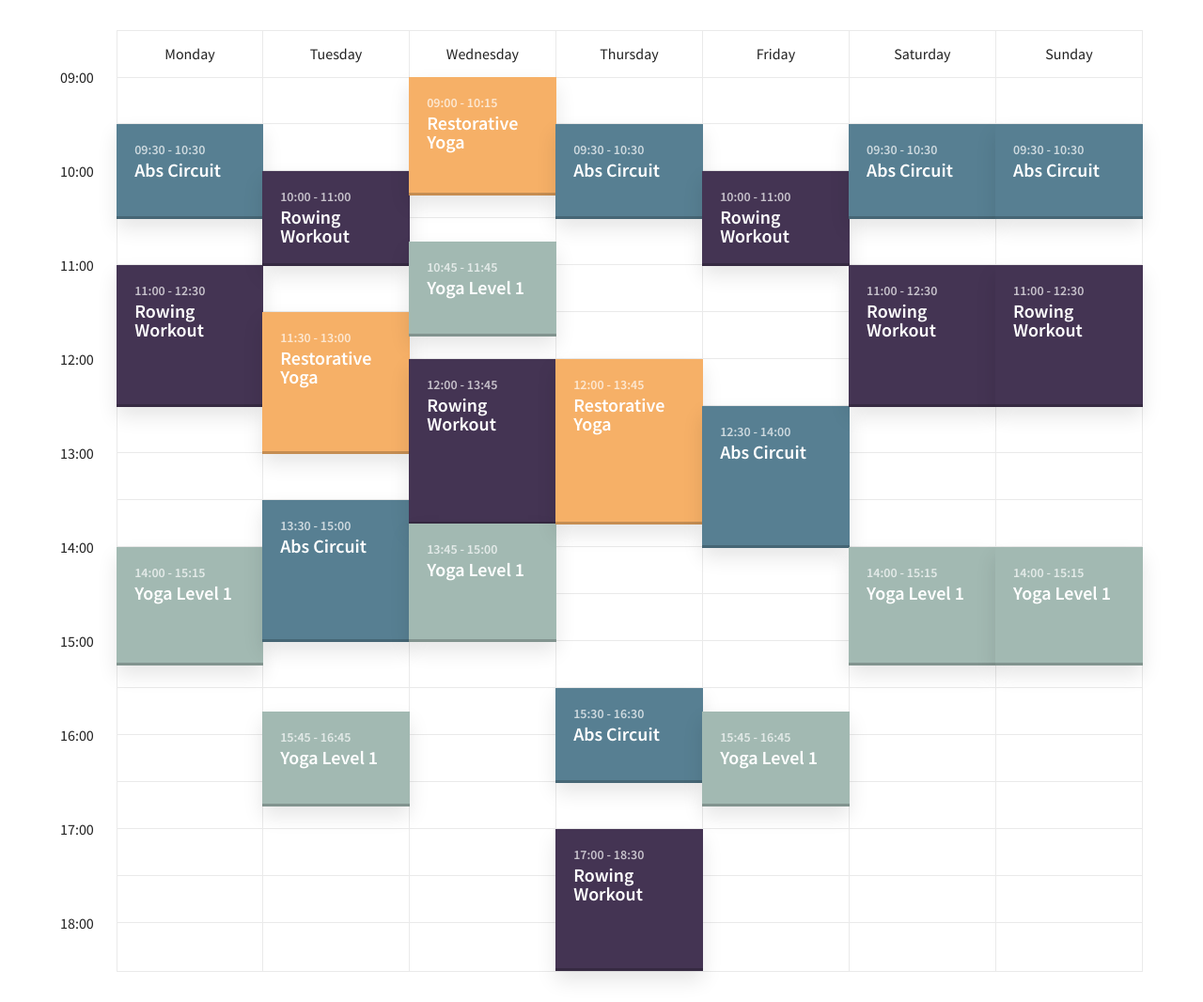
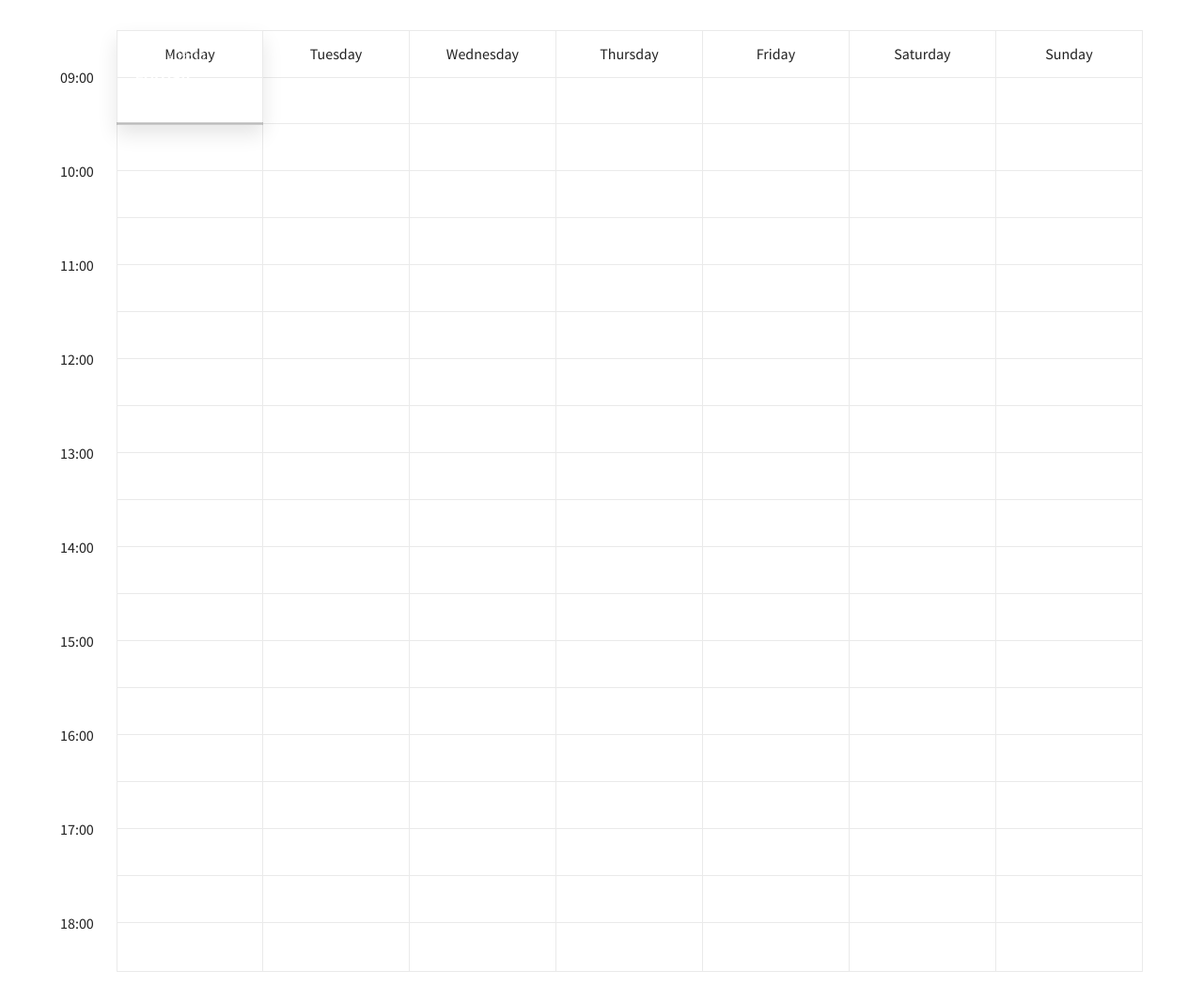
Before and after one commit to joachimaae/NHHS-kalender, a Flask app: page / in a window 1280 px wide. Shown: the whole page at 94% size. Run offline with Flask 2, Linux system fonts and the light colour scheme; some libraries are stand-ins or nearby versions.

Commit message:
Add files via upload
Kan nå legge inn variabler i html

```diff
--- a/app/templates/index.html
+++ b/app/templates/index.html
@@ -42,21 +42,9 @@
 				<div class="top-info"><span>Monday</span></div>
 
 				<ul>
-					<li class="single-event" data-start="09:30" data-end="10:30" data-content="event-abs-circuit" data-event="event-1">
+					<li class="single-event" data-start= "{{ startTid.startTid1 }}" data-end="{{ sluttTid.sluttTid1 }}" data-content="{{ tittel.tittel1 }}" data-event="{{ id.id1 }}">
 						<a href="#0">
-							<em class="event-name">Abs Circuit</em>
-						</a>
-					</li>
-
-					<li class="single-event" data-start="11:00" data-end="12:30" data-content="event-rowing-workout" data-event="event-2">
-						<a href="#0">
-							<em class="event-name">Rowing Workout</em>
-						</a>
-					</li>
-
-					<li class="single-event" data-start="14:00" data-end="15:15"  data-content="event-yoga-1" data-event="event-3">
-						<a href="#0">
-							<em class="event-name">Yoga Level 1</em>
+							<em class="event-name"> {{ tittel.tittel1 }} </em>
 						</a>
 					</li>
 				</ul>
@@ -66,29 +54,6 @@
 				<div class="top-info"><span>Tuesday</span></div>
 
 				<ul>
-					<li class="single-event" data-start="10:00" data-end="11:00"  data-content="event-rowing-workout" data-event="event-2">
-						<a href="#0">
-							<em class="event-name">Rowing Workout</em>
-						</a>
-					</li>
-
-					<li class="single-event" data-start="11:30" data-end="13:00"  data-content="event-restorative-yoga" data-event="event-4">
-						<a href="#0">
-							<em class="event-name">Restorative Yoga</em>
-						</a>
-					</li>
-
-					<li class="single-event" data-start="13:30" data-end="15:00" data-content="event-abs-circuit" data-event="event-1">
-						<a href="#0">
-							<em class="event-name">Abs Circuit</em>
-						</a>
-					</li>
-
-					<li class="single-event" data-start="15:45" data-end="16:45"  data-content="event-yoga-1" data-event="event-3">
-						<a href="#0">
-							<em class="event-name">Yoga Level 1</em>
-						</a>
-					</li>
 				</ul>
 			</li>
 
@@ -96,59 +61,12 @@
 				<div class="top-info"><span>Wednesday</span></div>
 
 				<ul>
-					<li class="single-event" data-start="09:00" data-end="10:15" data-content="event-restorative-yoga" data-event="event-4">
-						<a href="#0">
-							<em class="event-name">Restorative Yoga</em>
-						</a>
-					</li>
-
-					<li class="single-event" data-start="10:45" data-end="11:45" data-content="event-yoga-1" data-event="event-3">
-						<a href="#0">
-							<em class="event-name">Yoga Level 1</em>
-						</a>
-					</li>
-
-					<li class="single-event" data-start="12:00" data-end="13:45"  data-content="event-rowing-workout" data-event="event-2">
-						<a href="#0">
-							<em class="event-name">Rowing Workout</em>
-						</a>
-					</li>
-
-					<li class="single-event" data-start="13:45" data-end="15:00" data-content="event-yoga-1" data-event="event-3">
-						<a href="#0">
-							<em class="event-name">Yoga Level 1</em>
-						</a>
-					</li>
 				</ul>
 			</li>
 
 			<li class="events-group">
 				<div class="top-info"><span>Thursday</span></div>
-
 				<ul>
-					<li class="single-event" data-start="09:30" data-end="10:30" data-content="event-abs-circuit" data-event="event-1">
-						<a href="#0">
-							<em class="event-name">Abs Circuit</em>
-						</a>
-					</li>
-
-					<li class="single-event" data-start="12:00" data-end="13:45" data-content="event-restorative-yoga" data-event="event-4">
-						<a href="#0">
-							<em class="event-name">Restorative Yoga</em>
-						</a>
-					</li>
-
-					<li class="single-event" data-start="15:30" data-end="16:30" data-content="event-abs-circuit" data-event="event-1">
-						<a href="#0">
-							<em class="event-name">Abs Circuit</em>
-						</a>
-					</li>
-
-					<li class="single-event" data-start="17:00" data-end="18:30"  data-content="event-rowing-workout" data-event="event-2">
-						<a href="#0">
-							<em class="event-name">Rowing Workout</em>
-						</a>
-					</li>
 				</ul>
 			</li>
 
@@ -156,70 +74,18 @@
 				<div class="top-info"><span>Friday</span></div>
 
 				<ul>
-					<li class="single-event" data-start="10:00" data-end="11:00"  data-content="event-rowing-workout" data-event="event-2">
-						<a href="#0">
-							<em class="event-name">Rowing Workout</em>
-						</a>
-					</li>
-
-					<li class="single-event" data-start="12:30" data-end="14:00" data-content="event-abs-circuit" data-event="event-1">
-						<a href="#0">
-							<em class="event-name">Abs Circuit</em>
-						</a>
-					</li>
-
-					<li class="single-event" data-start="15:45" data-end="16:45"  data-content="event-yoga-1" data-event="event-3">
-						<a href="#0">
-							<em class="event-name">Yoga Level 1</em>
-						</a>
-					</li>
 				</ul>
 			</li>
 			<li class="events-group">
 				<div class="top-info"><span>Saturday</span></div>
 
 				<ul>
-					<li class="single-event" data-start="09:30" data-end="10:30" data-content="event-abs-circuit" data-event="event-1">
-						<a href="#0">
-							<em class="event-name">Abs Circuit</em>
-						</a>
-					</li>
-
-					<li class="single-event" data-start="11:00" data-end="12:30" data-content="event-rowing-workout" data-event="event-2">
-						<a href="#0">
-							<em class="event-name">Rowing Workout</em>
-						</a>
-					</li>
-
-					<li class="single-event" data-start="14:00" data-end="15:15"  data-content="event-yoga-1" data-event="event-3">
-						<a href="#0">
-							<em class="event-name">Yoga Level 1</em>
-						</a>
-					</li>
 				</ul>
 			</li>
 			<li class="events-group">
 				<div class="top-info"><span>Sunday</span></div>
 
 				<ul>
-					<li class="single-event" data-start="09:30" data-end="10:30" data-content="event-abs-circuit" data-event="event-1">
-						<a href="#0">
-							<em class="event-name">Abs Circuit</em>
-						</a>
-					</li>
-
-
-					<li class="single-event" data-start="11:00" data-end="12:30" data-content="event-rowing-workout" data-event="event-2">
-						<a href="#0">
-							<em class="event-name">Rowing Workout</em>
-						</a>
-					</li>
-
-					<li class="single-event" data-start="14:00" data-end="15:15"  data-content="event-yoga-1" data-event="event-3">
-						<a href="#0">
-							<em class="event-name">Yoga Level 1</em>
-						</a>
-					</li>
 				</ul>
 			</li>
 
```
